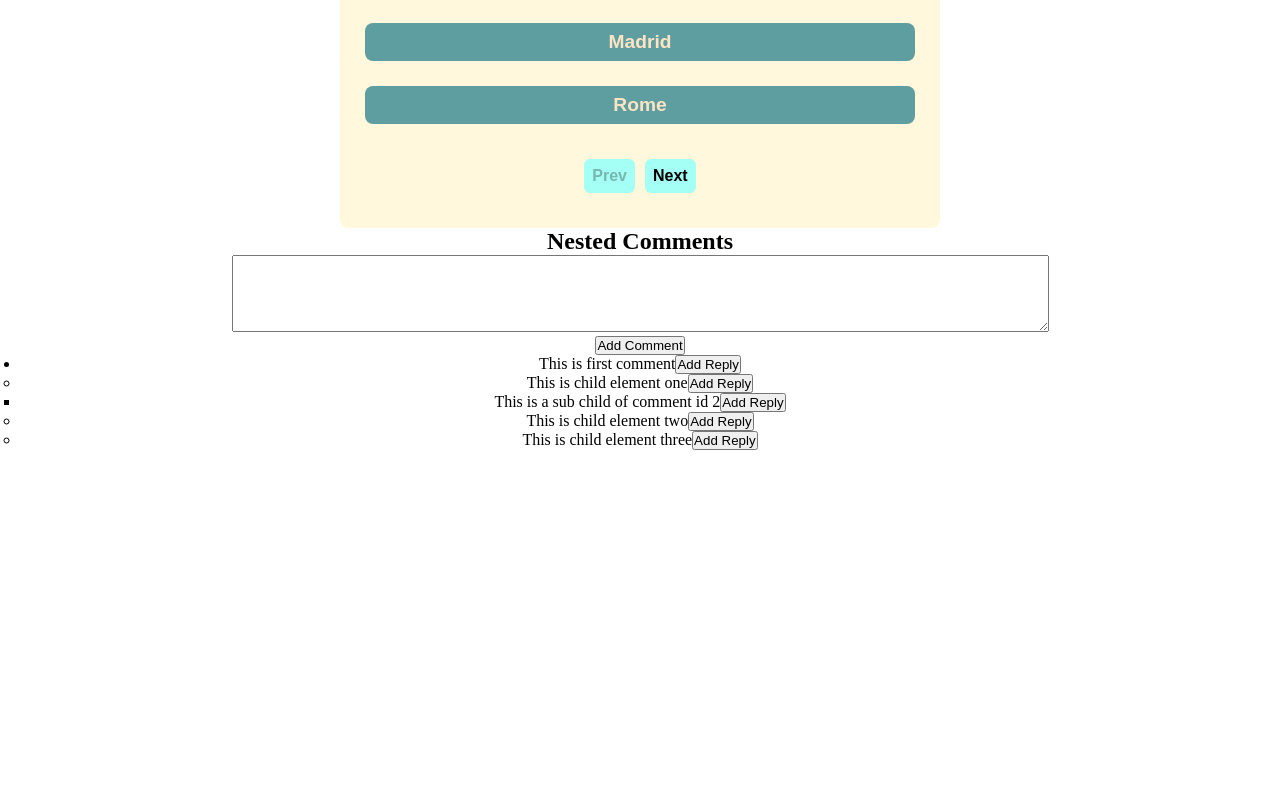
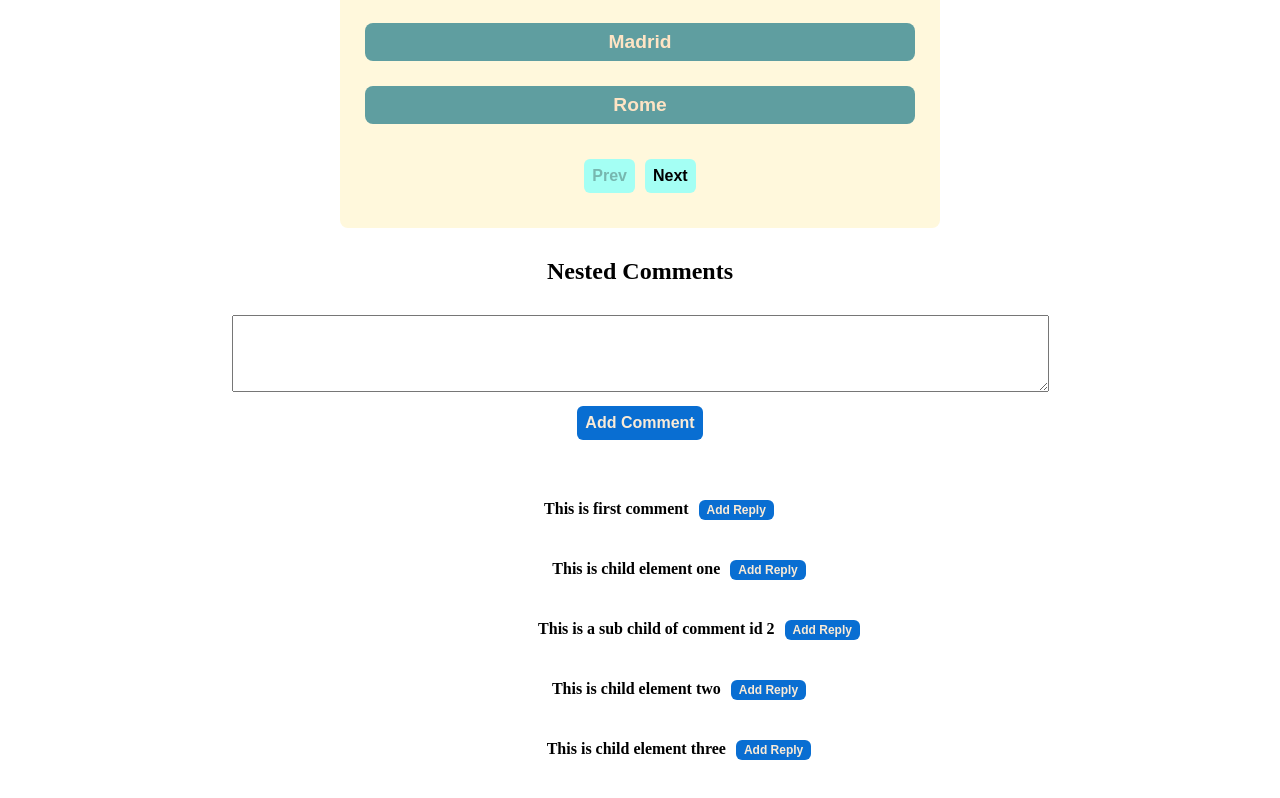
Before and after one commit to Mahin-Hasan/Master-React-and-JS-core-concepts, a React (Vite) app in the folder 25 React JS Projects for logic building/25-react-project/: page / in a window 1280 px wide. Shown: the part 4194-4992 px from the top of the page. Before the commit the page ends 4664 px from the top, so only its background shows below. Built offline with nearby package versions, Linux system fonts and the light colour scheme; no server answers.

Commit message:
completed nested comments app

```diff
--- a/25 React JS Projects for logic building/25-react-project/src/components/18. nested-comments/Comment.jsx
+++ b/25 React JS Projects for logic building/25-react-project/src/components/18. nested-comments/Comment.jsx
@@ -1,12 +1,12 @@
 import { useState } from "react";
 
-const Comment = ({ comment, key }) => {
+const Comment = ({ comment, key, handleAddReply }) => {
   const [reply, setReply] = useState("");
   const [showReplyCommentBox, setShowReplyCommentBox] = useState(false);
 
   return (
     <li key={key}>
-      {comment.title}
+      <span>{comment.title}</span>
       {!showReplyCommentBox ? (
         <button onClick={() => setShowReplyCommentBox(true)}>Add Reply</button>
       ) : null}
@@ -15,12 +15,20 @@ const Comment = ({ comment, key }) => {
           <textarea
             rows={"2"}
             cols={"20"}
-            onChange={(e) => setReply(e.target.valuel)}
+            onChange={(e) => setReply(e.target.value)}
             value={reply}
           />
           <br />
           <div className="reply-buttons-container">
-            <button>Submit</button>
+            <button
+              onClick={() => {
+                handleAddReply(comment.id, reply);
+                setShowReplyCommentBox(false);
+                setReply("");
+              }}
+            >
+              Submit
+            </button>
             <button
               onClick={() => {
                 setShowReplyCommentBox(false);
@@ -36,7 +44,11 @@ const Comment = ({ comment, key }) => {
       {comment && comment.children && comment.children.length > 0 ? (
         <ul>
           {comment.children.map((childComment) => (
-            <Comment key={childComment.id} comment={childComment} />
+            <Comment
+              handleAddReply={handleAddReply}
+              key={childComment.id}
+              comment={childComment}
+            />
           ))}
         </ul>
       ) : null}
--- a/25 React JS Projects for logic building/25-react-project/src/components/18. nested-comments/index.jsx
+++ b/25 React JS Projects for logic building/25-react-project/src/components/18. nested-comments/index.jsx
@@ -1,5 +1,6 @@
 import { useState } from "react";
 import Comment from "./Comment";
+import "./nested-comments.css"
 
 const NestedComments = () => {
   const [inputValue, setInputValue] = useState("");
@@ -32,17 +33,68 @@ const NestedComments = () => {
       ],
     },
   ]);
+
+  function handleAddReply(getCurentParentId, getCurentReply) {
+    // console.log(getCurentReply, getCurentParentId);
+    let updatedComments = [...comments];
+    handleAddNewComments(updatedComments, getCurentParentId, getCurentReply);
+    setComments(updatedComments);
+  }
+
+  function newComment(text) {
+    return {
+      id: new Date().getTime(),
+      title: text,
+      children: [],
+    };
+  }
+
+  function handleAddNewComments(
+    updatedComments,
+    getCurentParentId,
+    getCurentReply
+  ) {
+    for (let i = 0; i < updatedComments.length; i++) {
+      let comment = updatedComments[i];
+      if (comment.id === getCurentParentId) {
+        comment.children.unshift(newComment(getCurentReply));
+      }
+    }
+    for (let i = 0; i < updatedComments.length; i++) {
+      let comment = updatedComments[i];
+      handleAddNewComments(comment.children, getCurentParentId, getCurentReply);
+    }
+  }
+
+  console.log(comments);
   return (
     <div className="nested-comments-container">
       <h2>Nested Comments</h2>
       <div className="comment-wrapper">
-        <textarea rows={"5"} cols={"100"} value={inputValue} />
+        <textarea
+          onChange={(e) => setInputValue(e.target.value)}
+          rows={"5"}
+          cols={"100"}
+          value={inputValue}
+        />
         <br />
-        <button>Add Comment</button>
+        <button
+          onClick={() => {
+            setComments([newComment(inputValue), ...comments]);
+            setInputValue("");
+          }}
+          className="add-comment-btn"
+        >
+          Add Comment
+        </button>
       </div>
       <ul>
         {comments.map((comment) => (
-          <Comment key={comment.id} comment={comment} />
+          <Comment
+            handleAddReply={handleAddReply}
+            key={comment.id}
+            comment={comment}
+          />
         ))}
       </ul>
     </div>
--- /dev/null
+++ b/25 React JS Projects for logic building/25-react-project/src/components/18. nested-comments/nested-comments.css
@@ -0,0 +1,48 @@
+.nested-comments-container {
+  display: flex;
+  flex-direction: column;
+  align-items: center;
+  gap: 20px;
+}
+.nested-comments-container h2 {
+  margin: 30px 0px 10px 0px;
+}
+.nested-comments-container .add-comment-btn {
+  padding: 8px;
+  background-color: rgb(9, 110, 210);
+  outline: none;
+  border: none;
+  font-size: 16px;
+  color: antiquewhite;
+  font-weight: bold;
+  margin: 10px 0;
+  border-radius: 6px;
+  cursor: pointer;
+}
+.nested-comments-container ul {
+  margin-left: 20px;
+  list-style: none;
+}
+.nested-comments-container ul li {
+  margin-left: 20px;
+  margin-top: 20px;
+  margin-bottom: 20px;
+}
+.nested-comments-container ul li span {
+  margin-right: 10px;
+  font-size: 16px;
+  font-weight: bold;
+}
+.nested-comments-container ul li button {
+  padding: 3px 8px;
+  background-color: rgb(9, 110, 210);
+  outline: none;
+  border: none;
+  font-size: 12px;
+  color: antiquewhite;
+  font-weight: bold;
+  margin: 10px 0;
+  border-radius: 6px;
+  cursor: pointer;
+  margin-right: 2px;
+}
```
